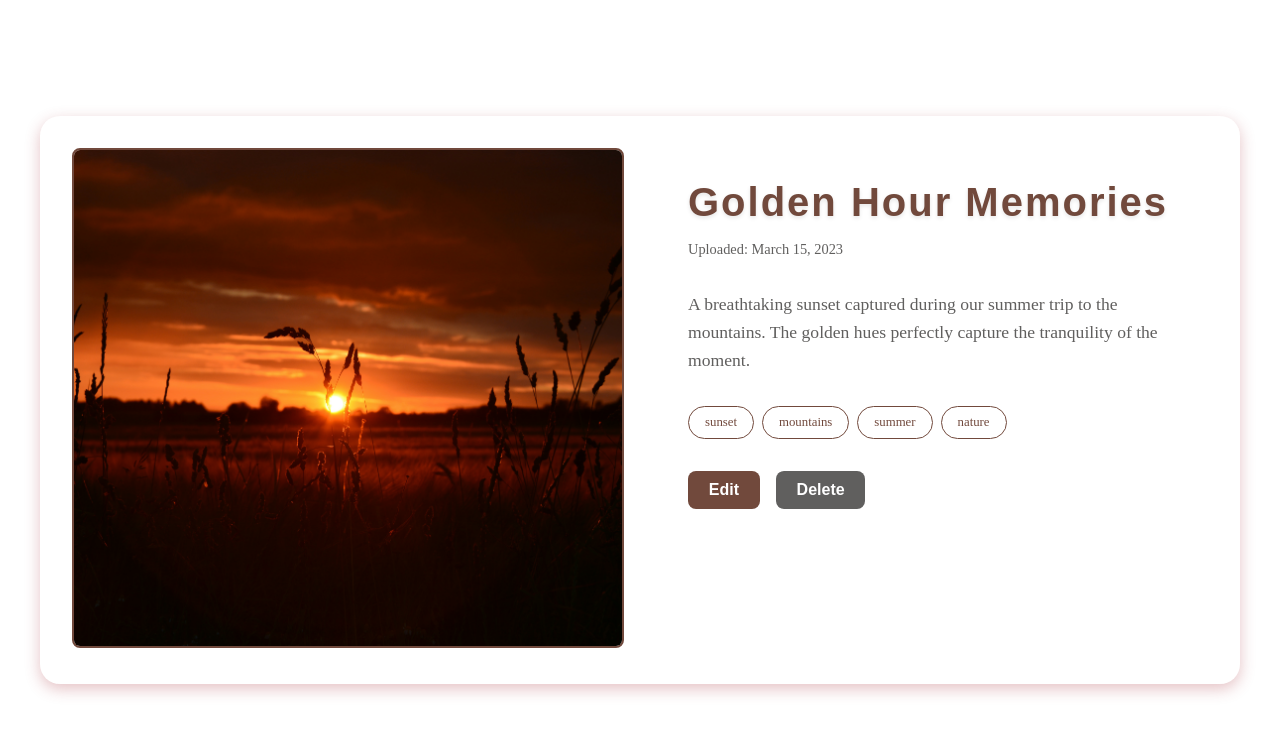
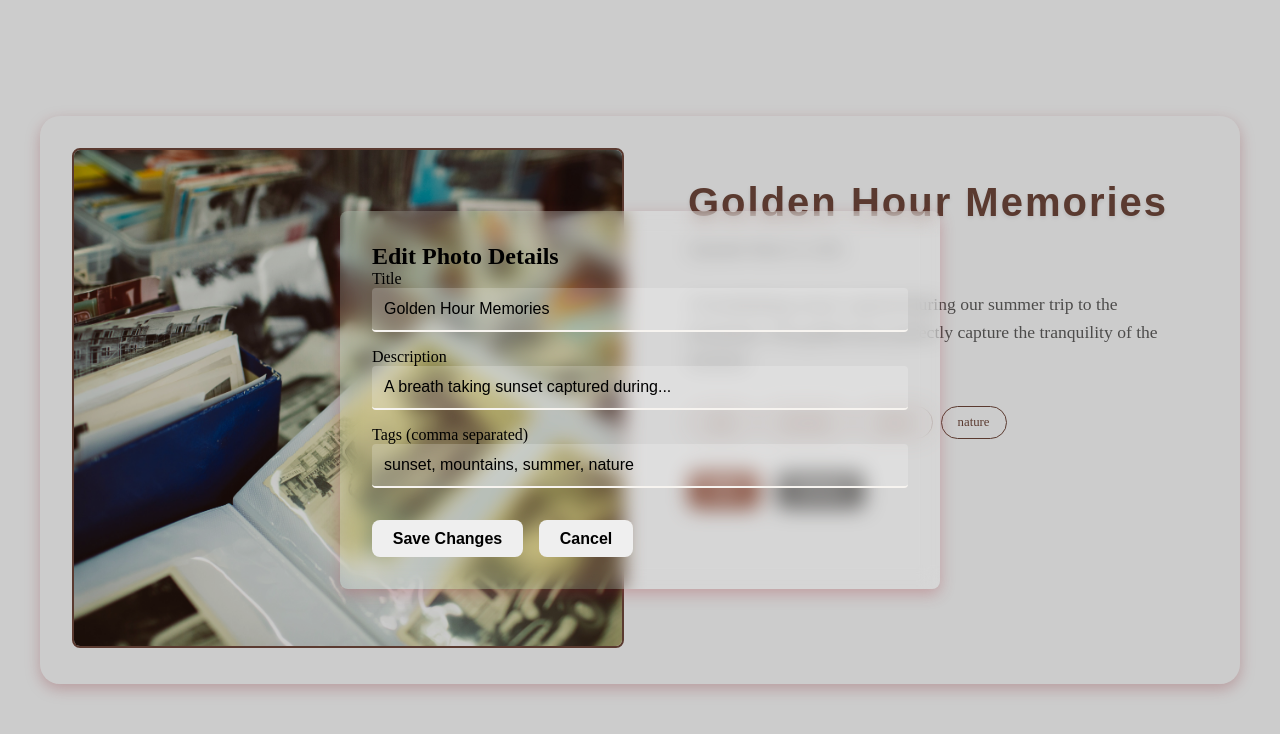
Before and after one commit to mohammaddabbass/momento, a React (Vite) app in the folder momento-client/: page /photo in a window 1280 px wide. Both pictures are taken after a click on the button "Edit". Shown: the top 734 px of the page. Built offline with nearby package versions, Linux system fonts and the light colour scheme.

Commit message:
edit modal

```diff
--- /dev/null
+++ b/momento-client/src/components/EditModal.jsx
@@ -0,0 +1,42 @@
+import React from 'react';
+import Input from './Input';
+
+const EditModal = ({ isOpen, onClose }) => {
+    if (!isOpen) return null;
+
+    return (
+      <div className="edit-modal">
+        <div className="modal-content">
+          <h2>Edit Photo Details</h2>
+          <form id="edit-form">
+            <Input
+              label="Title"
+              type="text"
+              defaultValue="Golden Hour Memories"
+            />
+            <Input
+              label="Description"
+              type="textarea"
+              rows="4"
+              defaultValue="A breath taking sunset captured during..."
+            />
+            <Input
+              label="Tags (comma separated)"
+              type="text"
+              defaultValue="sunset, mountains, summer, nature"
+            />
+            <div className="actions-container">
+              <button type="submit" className="btn btn-edit">
+                Save Changes
+              </button>
+              <button type="button" className="btn btn-delete" onClick={onClose}>
+                Cancel
+              </button>
+            </div>
+          </form>
+        </div>
+      </div>
+    );
+};
+
+export default EditModal;
--- a/momento-client/src/components/Input.jsx
+++ b/momento-client/src/components/Input.jsx
@@ -1,10 +1,10 @@
 import React from "react";
 
-const Input = ({label, type, placeholder}) => {
+const Input = ({label, type, placeholder, defaultValue =  ''}) => {
     return (
         <div className="form-group">
             <label  htmlFor="">{label}</label>
-            <input className='input-field' type={type} placeholder={placeholder}/>
+            <input defaultValue={defaultValue} className='input-field' type={type} placeholder={placeholder}/>
         </div>
     );
 }
--- a/momento-client/src/css/pages/photoDetails.css
+++ b/momento-client/src/css/pages/photoDetails.css
@@ -79,19 +79,23 @@
 
 
 .edit-modal {
+    z-index: 1000;
     position: fixed;
     top: 0;
     left: 0;
     right: 0;
     bottom: 0;
     background: var(--overlay-dark);
-    display: none;
+    display: flex;
     justify-content: center;
     align-items: center;
 }
 
 .modal-content {
-    background: var(--color-neutral-light-solid);
+    backdrop-filter: blur(10px) saturate(200%);
+    border-radius: var(--border-radius-large);
+    background-color: var(--color-primary-transparent);
+    box-shadow: var(--shadow-accent);
     padding: 2rem;
     border-radius: var(--border-radius-regular);
     width: 600px;
@@ -101,13 +105,7 @@
     margin-bottom: 1rem;
 }
 
-input, textarea {
-    width: 100%;
-    padding: 0.8rem;
-    border: 1px solid var(--color-primary);
-    border-radius: var(--border-radius-small);
-    background: var(--color-primary-transparent);
-}
+
 
 @media (max-width: 768px) {
     .photo-container {
--- a/momento-client/src/pages/PhotoDetails.jsx
+++ b/momento-client/src/pages/PhotoDetails.jsx
@@ -1,43 +1,50 @@
-import React from 'react';
 import "../css/pages/photoDetails.css";
 
 import FilterChips from '../components/FilterChips';
+import EditModal from '../components/EditModal';
 import Button from '../components/Button';
+import React, { useState } from "react";
 
 const PhotoDetails = () => {
+
+    const [isModalOpen, setIsModalOpen] = useState(false);
+
+
   return (
     <div className="photo-details">
-    <div class="photo-container">
-    <div class="image-section">
-        <img src="src\assets\images\sidney-severin-R8Fg4uQfcGc-unsplash.jpg" alt="Selected Photo" class="photo-image"></img>
+    <div className="photo-container">
+    <div className="image-section">
+        <img src="src\assets\images\markus-spiske-w0ORUlAunk0-unsplash.jpg" alt="Selected Photo" className="photo-image"></img>
     </div>
 
-    <div class="details-section">
-        <h1 class="photo-title">Golden Hour Memories</h1>
+    <div className="details-section">
+        <h1 className="photo-title">Golden Hour Memories</h1>
 
-        <div class="meta-data">
+        <div className="meta-data">
             <span>Uploaded: March 15, 2023</span>
         </div>
 
-        <p class="photo-description">
+        <p className="photo-description">
             A breathtaking sunset captured during our summer trip to the mountains.
             The golden hues perfectly capture the tranquility of the moment.
         </p>
 
-        <div class="tags-container">
-            <span class="tag">sunset</span>
-            <span class="tag">mountains</span>
-            <span class="tag">summer</span>
-            <span class="tag">nature</span>
+        <div className="tags-container">
+            <span className="tag">sunset</span>
+            <span className="tag">mountains</span>
+            <span className="tag">summer</span>
+            <span className="tag">nature</span>
         </div>
 
-        <div class="actions-container">
-            <Button text={"Edit"}/>
+        <div className="actions-container">
+            <Button text={"Edit"} onClick={() => {setIsModalOpen(true);}}/>
             <Button text={"Delete"} variant='secondary' />
 
         </div>
     </div>
    </div>
+
+   <EditModal isOpen={isModalOpen} onClose={( () => setIsModalOpen(false))}/>
    </div>
   );
 };
```
